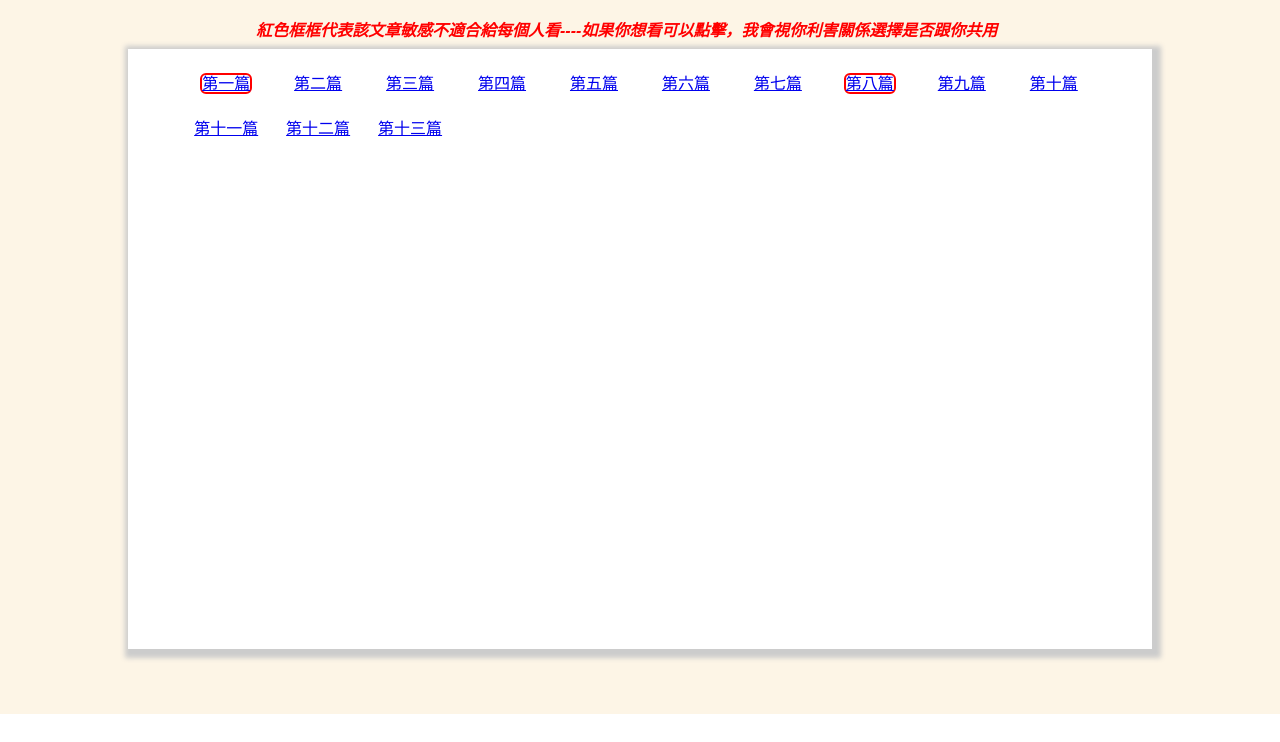
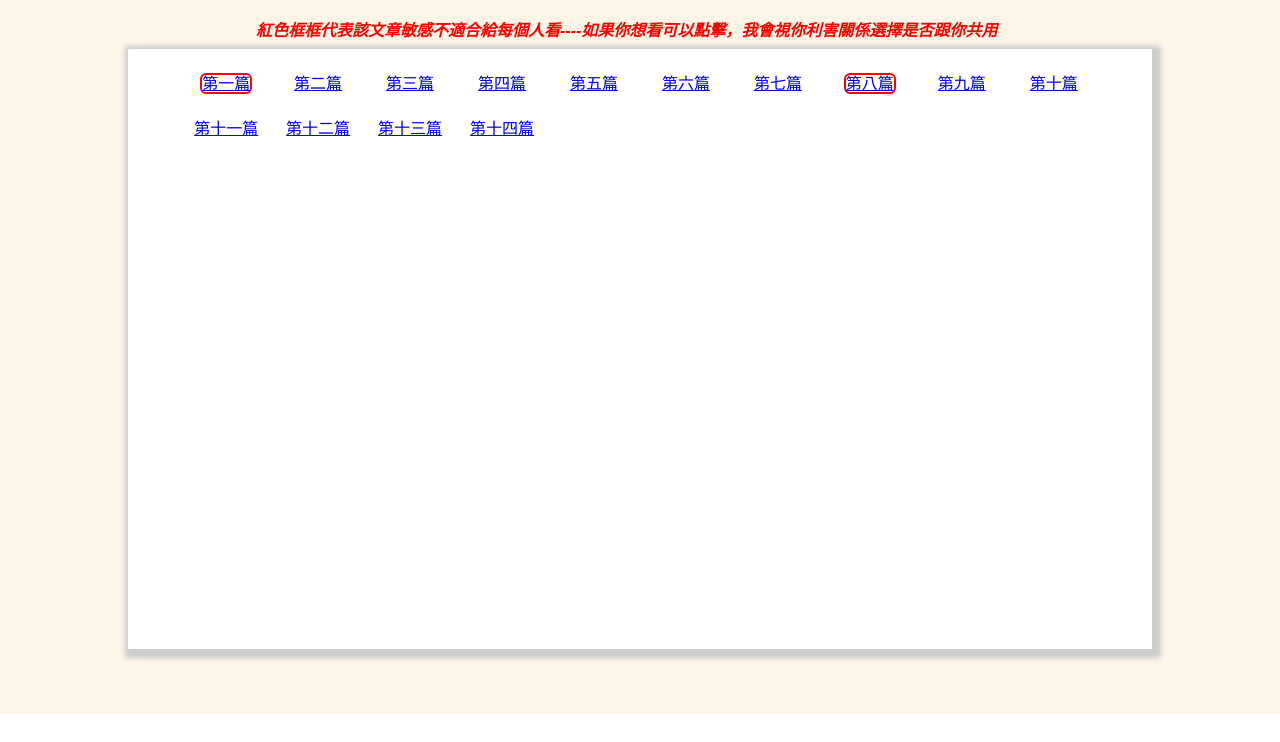
Before and after one commit to Aaron7noraA/firstpage, a plain HTML site: page index.html in a window 1280 px wide. Shown: the part 58-800 px from the top of the page. Drawn offline with Linux system fonts and the light colour scheme.

Commit message:
version23

```diff
--- a/index.html
+++ b/index.html
@@ -157,6 +157,7 @@
 					<td class="row"><a href="https://docs.google.com/document/d/13Snh41QerrgU0CYtkiBDQ83aTHRKd5vO4X5qrYeICeM/edit?usp=sharing">第十一篇</a></td>
 					<td class="row"><a href="https://docs.google.com/document/d/149RRHa3MwerBhpTcmvfXt-yXAG_zSTfZ8O20NNJj0uE/edit?usp=sharing">第十二篇</a></td>
 					<td class="row"><a href="https://docs.google.com/document/d/14uUHOG1S838ZNCFVx6yNtGdRuYK0Kaa5l7W8VvJkhDA/edit?usp=sharing">第十三篇</a></td>
+					<td class="row"><a href="https://docs.google.com/document/d/15Q4YtGsZj6_VdsxOg8g9xR8SgeZFMExXShK9CYXlIm0/edit?usp=sharing">第十四篇</a></td>
 				</tr>
 
 			</table>
```
